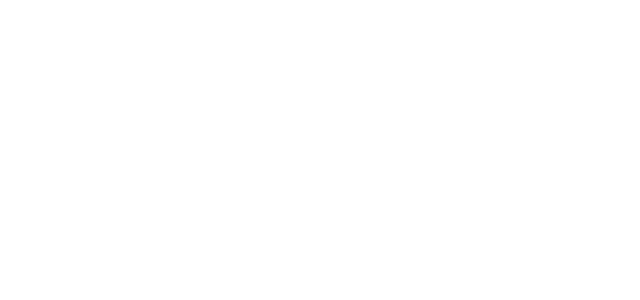
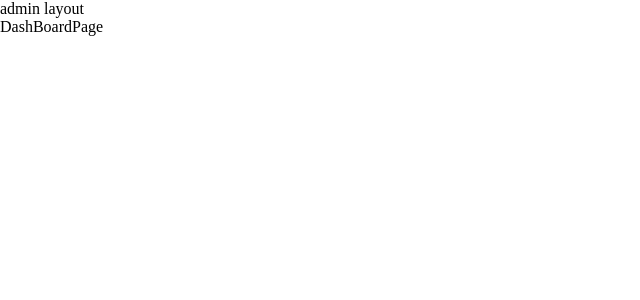
Before and after one commit to ursazoo/cook-master, a React (Vite) app: page /admin in a window 1280 px wide. Before the commit this address had no page. Shown: the top 300 px of the page, without its empty margins (0-640 px from the left). Built offline with nearby package versions, Linux system fonts and the light colour scheme.

Commit message:
chore: 完成项目路由搭建

```diff
--- a/package.json
+++ b/package.json
@@ -24,6 +24,8 @@
     "@types/react-dom": "^18.0.10",
     "@vitejs/plugin-react-swc": "^3.0.0",
     "husky": "^8.0.0",
+    "less": "^4.1.3",
+    "less-loader": "^11.1.0",
     "typescript": "^4.9.3",
     "vite": "^4.1.0"
   },
--- a/src/index.less
+++ b/src/index.less
@@ -1,5 +1,4 @@
 * {
   margin: 0;
   padding: 0;
-  cursor: default;
 }
--- /dev/null
+++ b/src/layout/index.tsx
@@ -0,0 +1,12 @@
+import { ReactElement } from 'react';
+
+const Layout = ({ children }: { children?: ReactElement }) => {
+  return (
+    <div>
+      <div>admin layout</div>
+      {children}
+    </div>
+  );
+};
+
+export default Layout;
--- a/src/main.tsx
+++ b/src/main.tsx
@@ -1,25 +1,35 @@
-import React from "react";
-import ReactDOM from "react-dom/client";
-import { BrowserRouter, useRoutes } from "react-router-dom";
-import { Provider } from "react-redux";
+import React from 'react';
+import ReactDOM from 'react-dom/client';
+import { BrowserRouter, Route, Routes } from 'react-router-dom';
+import { Provider } from 'react-redux';
 
-import { ConfigProvider } from "antd";
+import { ConfigProvider } from 'antd';
 
-import routes from "./router";
-import store from "./store";
+import store from './store';
 
-import "./index.less";
+import HomePage from './pages/home';
+import DashBoardPage from '@/pages/admin';
 
-const RouteElement = () => useRoutes(routes);
+import LoginPage from '@/pages/admin/login';
+import MenuPage from '@/pages/admin/menu';
+import PostPage from '@/pages/admin/post';
+import NotFoundPage from './pages/NotFoundPage';
 
-ReactDOM.createRoot(document.getElementById("root") as HTMLElement).render(
+import './index.less';
+
+ReactDOM.createRoot(document.getElementById('root') as HTMLElement).render(
   <React.StrictMode>
     <Provider store={store}>
       <BrowserRouter>
-        {/* <ConfigProvider csp={{ nonce: "YourNonceCode" }}> */}
-        <RouteElement />
-        {/* </ConfigProvider> */}
+        <Routes>
+          <Route path="/" element={<HomePage />} />
+          <Route path="/admin" element={<DashBoardPage />} />
+          <Route path="/admin/login" element={<LoginPage />} />
+          <Route path="/admin/menu" element={<MenuPage />} />
+          <Route path="/admin/post/:id?" element={<PostPage />} />
+          <Route path="*" element={<NotFoundPage />} />
+        </Routes>
       </BrowserRouter>
     </Provider>
-  </React.StrictMode>
+  </React.StrictMode>,
 );
--- /dev/null
+++ b/src/pages/NotFoundPage.tsx
@@ -0,0 +1,13 @@
+import { Button } from 'antd';
+import { useNavigate } from 'react-router-dom';
+
+const NotFoundPage = () => {
+  const navigate = useNavigate();
+  return (
+    <div>
+      <Button onClick={() => navigate('/')}>返回首页</Button>
+    </div>
+  );
+};
+
+export default NotFoundPage;
--- /dev/null
+++ b/src/pages/admin/index.tsx
@@ -0,0 +1,11 @@
+import Layout from '@/layout';
+
+const DashBoardPage = () => {
+  return (
+    <Layout>
+      <div> DashBoardPage </div>
+    </Layout>
+  );
+};
+
+export default DashBoardPage;
--- /dev/null
+++ b/src/pages/admin/login/index.tsx
@@ -0,0 +1,5 @@
+const LoginPage = () => {
+  return <div> Login Page </div>;
+};
+
+export default LoginPage;
--- /dev/null
+++ b/src/pages/admin/menu/index.tsx
@@ -0,0 +1,11 @@
+import Layout from '@/layout';
+
+const MenuListPage = () => {
+  return (
+    <Layout>
+      <div> MenuListPage </div>
+    </Layout>
+  );
+};
+
+export default MenuListPage;
--- /dev/null
+++ b/src/pages/admin/post/index.tsx
@@ -0,0 +1,16 @@
+import Layout from '@/layout';
+import { useParams } from 'react-router-dom';
+
+const MenuPostPage = () => {
+  const { id } = useParams();
+  return (
+    <Layout>
+      <div>
+        {`id: ${id}`}
+        <div> MenuPostPage </div>
+      </div>
+    </Layout>
+  );
+};
+
+export default MenuPostPage;
--- /dev/null
+++ b/src/pages/admin/user/index.tsx
@@ -0,0 +1,5 @@
+const UserPage = () => {
+  return <div> UserPage </div>;
+};
+
+export default <UserPage />;
--- a/src/pages/home/index.tsx
+++ b/src/pages/home/index.tsx
@@ -3,10 +3,12 @@
 import FilterComponent from '@/components/Filters';
 
 const HomePage = () => {
-    return <div>
-        <HeaderComponent />
-        <FilterComponent />
+  return (
+    <div>
+      <HeaderComponent />
+      <FilterComponent />
     </div>
-}
+  );
+};
 
-export default <HomePage />;
+export default HomePage;
```
Also changed, not shown: src/router/index.ts (deleted, +0 -24 lines), 1 other file (tests, documents, lock files or other folders).
